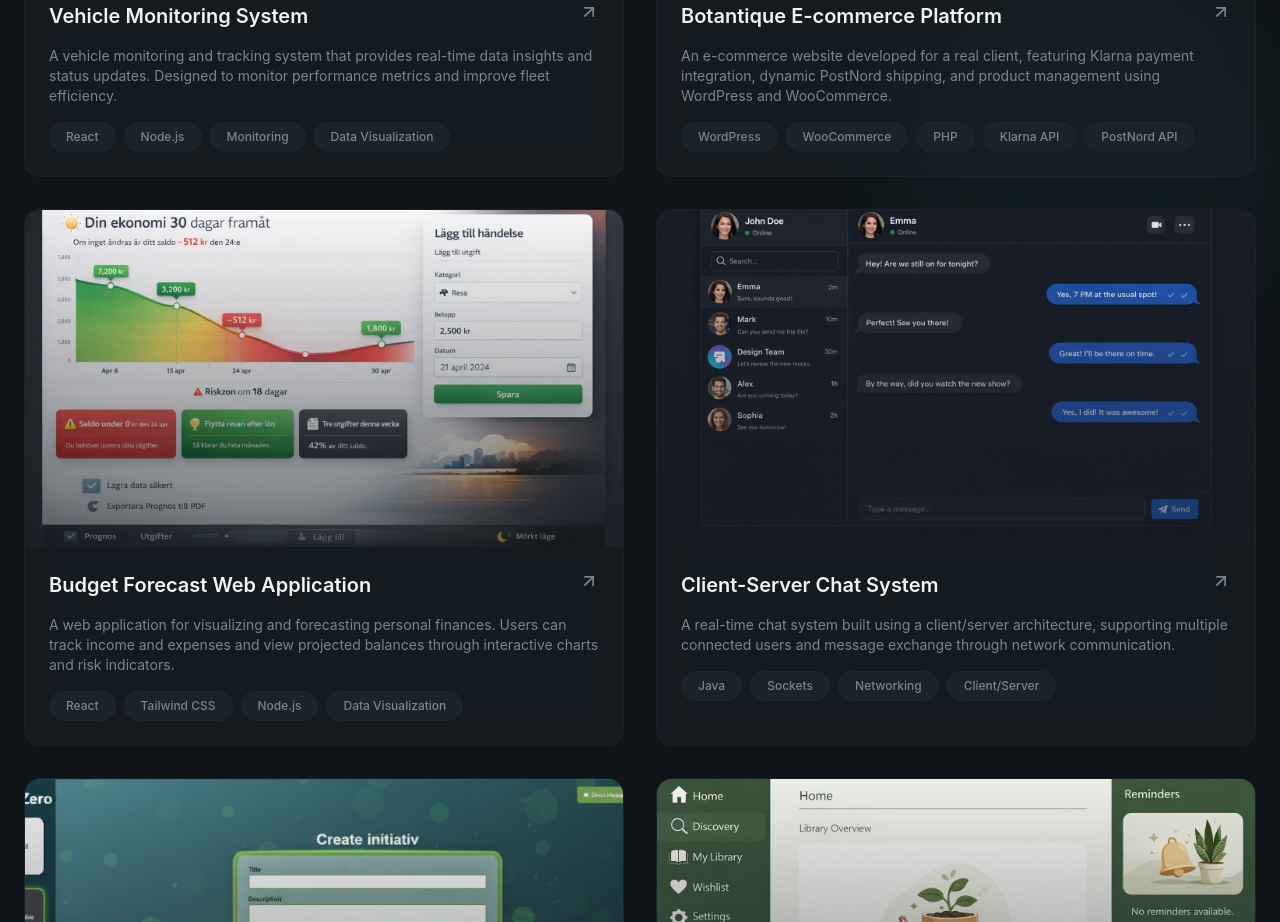
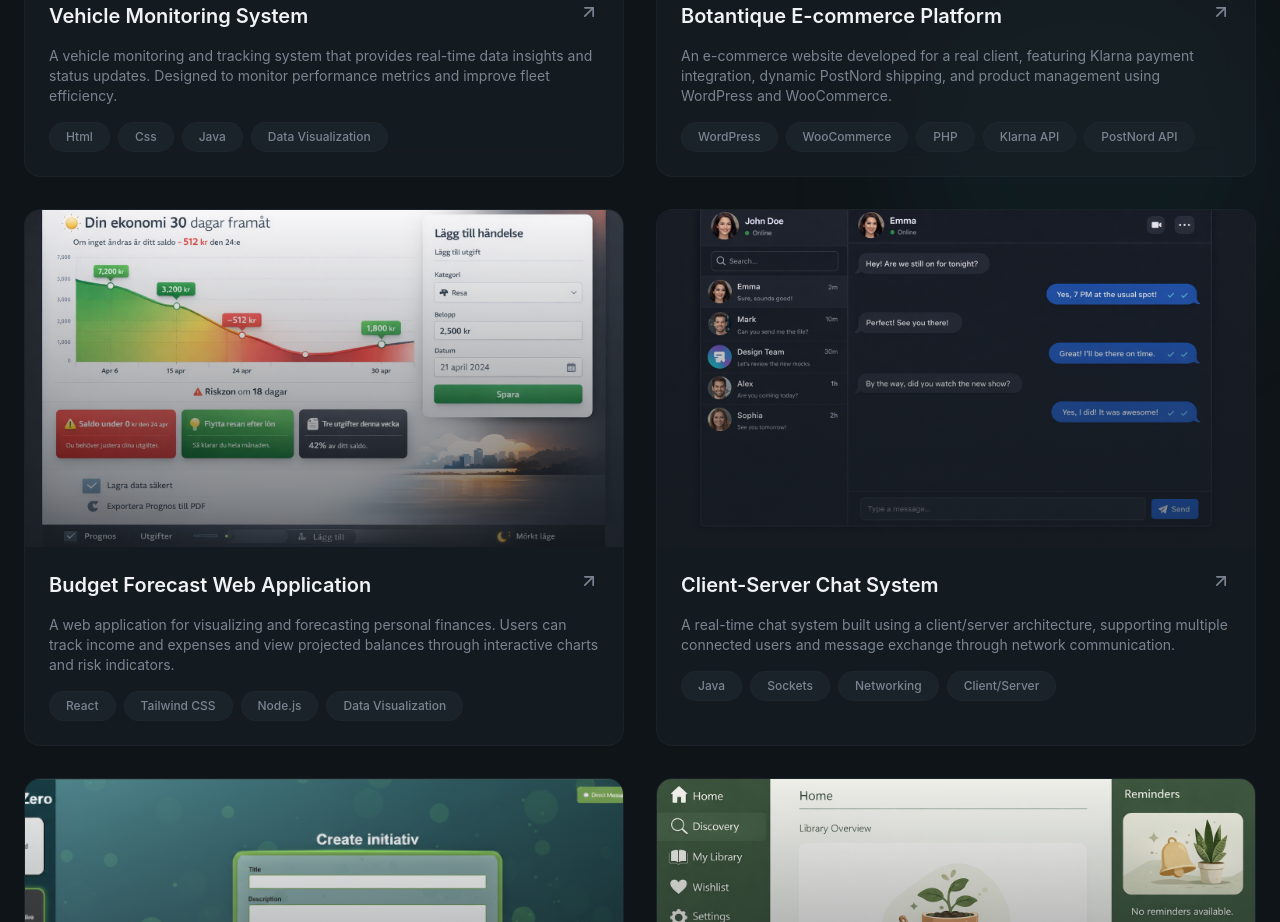
Before and after one commit to karamkallab/personal-portfolio, a React (Vite) app: page / in a window 1280 px wide. Shown: the part 2740-3662 px from the top of the page. Built offline with nearby package versions, Linux system fonts and the light colour scheme.

Commit message:
updated  Vehicle Monitoring project

```diff
--- a/src/sections/Projects.jsx
+++ b/src/sections/Projects.jsx
@@ -14,7 +14,7 @@ export const projects = [
   description:
     "A vehicle monitoring and tracking system that provides real-time data insights and status updates. Designed to monitor performance metrics and improve fleet efficiency.",
   image: vehileImg,
-  tags: ["React", "Node.js", "Monitoring", "Data Visualization"],
+  tags: ["Html", "Css", "Java", "Data Visualization"],
   /*link: "",*/
   github: "https://github.com/karamkallab/vehicle-diagnostic-dashboard",
   },
```
